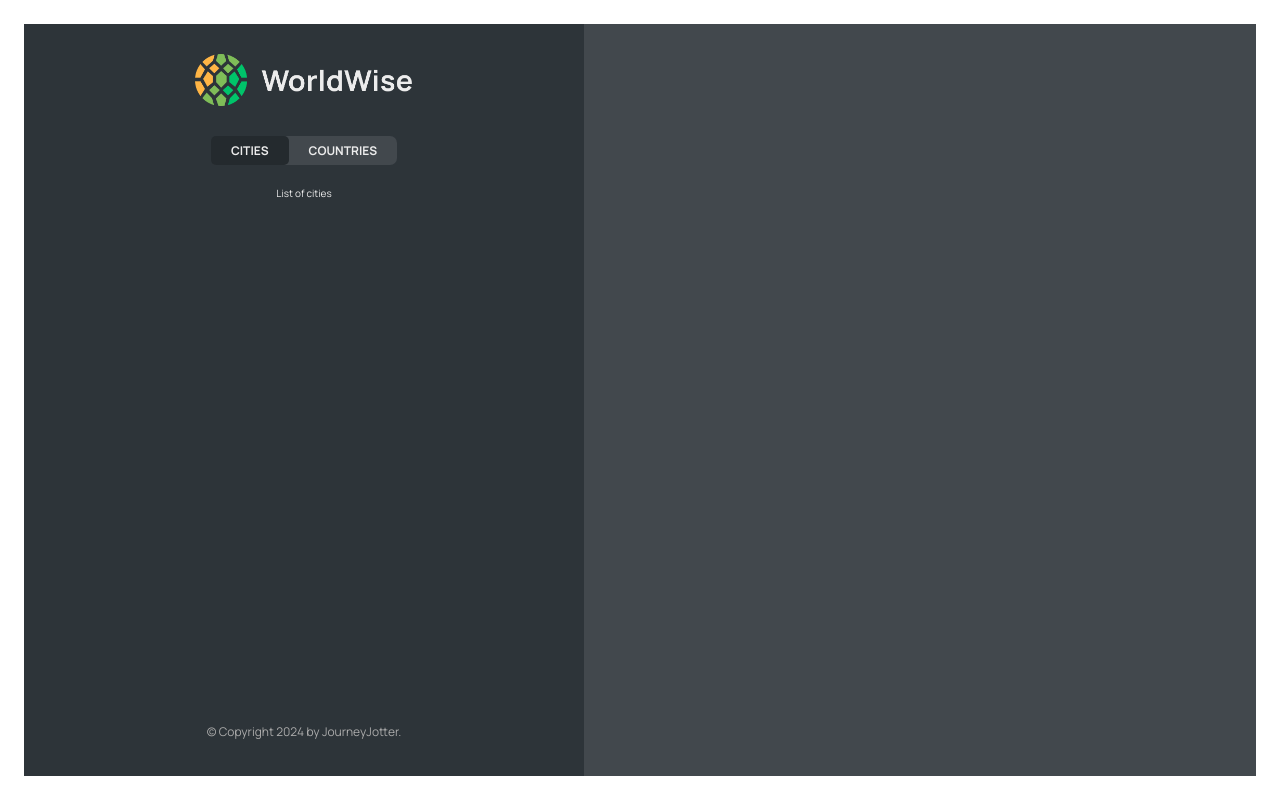
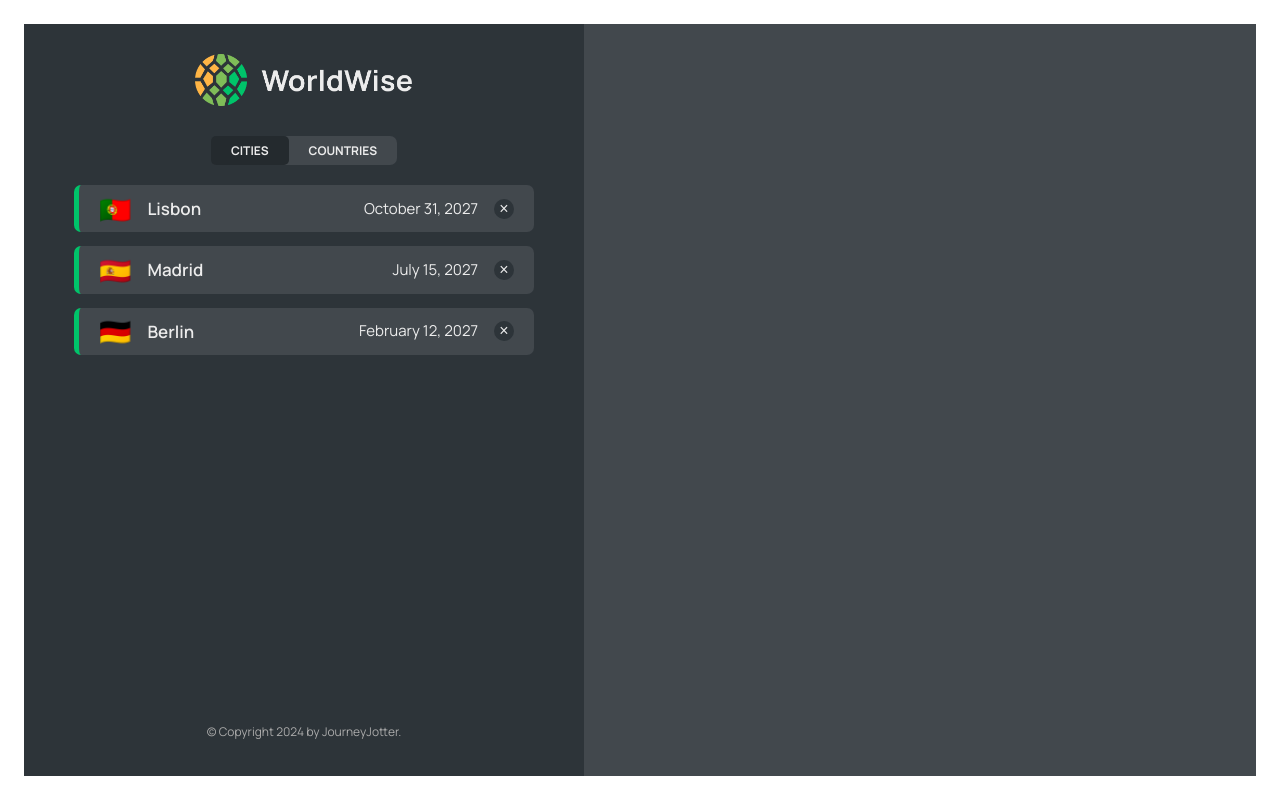
Before and after one commit to diego-1881/journey-jotter, a React (Vite) app: page /app/cities in a window 1280 px wide. Built offline with nearby package versions, Linux system fonts and the light colour scheme; data requests are answered from the project's data file.

Commit message:
add cities list

```diff
--- a/src/App.jsx
+++ b/src/App.jsx
@@ -5,18 +5,41 @@
 import Login from "./pages/Login";
 import AppLayout from "./pages/AppLayout";
 import PageNotFound from "./pages/PageNotFound";
+import CityList from "./components/CityList";
+import { useState, useEffect } from "react";
+
+const BASE_URL = "http://localhost:9000";
 
 function App() {
+  const [cities, setCities] = useState([]);
+  const [isLoading, setIsLoading] = useState(false);
+
+  useEffect(function () {
+    async function fetchCities() {
+      try {
+        setIsLoading(true);
+        const res = await fetch(`${BASE_URL}/cities`);
+        const data = await res.json();
+        setCities(data);
+      } catch (error) {
+        alert("Failed to fetch cities");
+      } finally {
+        setIsLoading(false);
+      }
+    }
+    fetchCities();
+  }, []);
+
   return (
     <BrowserRouter>
       <Routes>
         <Route index element={<Homepage />} />
         <Route path="product" element={<Product />} />
         <Route path="pricing" element={<Pricing />} />
-        <Route path="login" element={<Login />} />
+        <Route path="/login" element={<Login />} />
         <Route path="app" element={<AppLayout />}>
-          <Route index element={<p>LIST</p>} />
-          <Route path="cities" element={<p>List of cities</p>} />
+          <Route index element={<CityList cities={cities} isLoading={isLoading} />} />
+          <Route path="cities" element={<CityList cities={cities} isLoading={isLoading} />} />
           <Route path="countries" element={<p>List of countries</p>} />
           <Route path="form" element={<p>Form</p>} />
         </Route>
--- /dev/null
+++ b/src/components/CityItem.jsx
@@ -0,0 +1,39 @@
+import styles from "./CityItem.module.css";
+
+import PropTypes from "prop-types";
+CityItem.propTypes = {
+  city: PropTypes.shape({
+    cityName: PropTypes.string,
+    country: PropTypes.string,
+    emoji: PropTypes.string,
+    date: PropTypes.string,
+    notes: PropTypes.string,
+    position: PropTypes.shape({
+      lat: PropTypes.number,
+      lng: PropTypes.number,
+    }),
+    id: PropTypes.number,
+  }),
+};
+
+const formatDate = (date) =>
+  new Intl.DateTimeFormat("en", {
+    day: "numeric",
+    month: "long",
+    year: "numeric",
+  }).format(new Date(date));
+
+function CityItem({ city }) {
+  const { cityName, emoji, date } = city;
+
+  return (
+    <li className={styles.cityItem}>
+      <span className={styles.emoji}>{emoji}</span>
+      <h3 className={styles.name}>{cityName}</h3>
+      <time className={styles.date}>{formatDate(date)}</time>
+      <button className={styles.deleteBtn}>&times;</button>
+    </li>
+  );
+}
+
+export default CityItem;
--- /dev/null
+++ b/src/components/CityList.jsx
@@ -0,0 +1,26 @@
+import Spinner from "./Spinner";
+import styles from "./CityList.module.css";
+import CityItem from "./CityItem";
+import Message from "./Message";
+
+import PropTypes from "prop-types";
+CityList.propTypes = {
+  cities: PropTypes.array,
+  isLoading: PropTypes.bool,
+};
+
+function CityList({ cities, isLoading }) {
+  if (isLoading) return <Spinner />;
+
+  if (!cities.length) return <Message message="Add your first city by clicking on a city on the map" />;
+
+  return (
+    <ul className={styles.cityList}>
+      {cities.map((city) => (
+        <CityItem city={city} key={city.id} />
+      ))}
+    </ul>
+  );
+}
+
+export default CityList;
--- a/src/components/Message.jsx
+++ b/src/components/Message.jsx
@@ -1,4 +1,9 @@
 import styles from "./Message.module.css";
+
+import PropTypes from "prop-types";
+Message.propTypes = {
+  message: PropTypes.string,
+};
 
 function Message({ message }) {
   return (
```
Also changed, not shown: package.json (+6 -1 lines), 1 other file (tests, documents, lock files or other folders).
